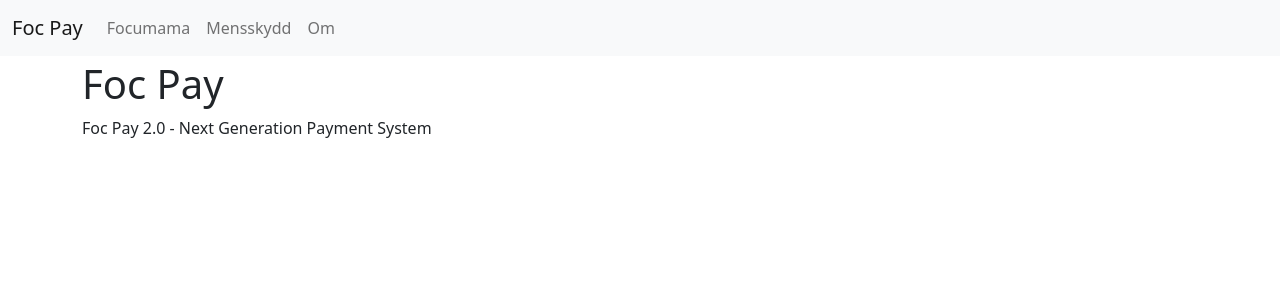
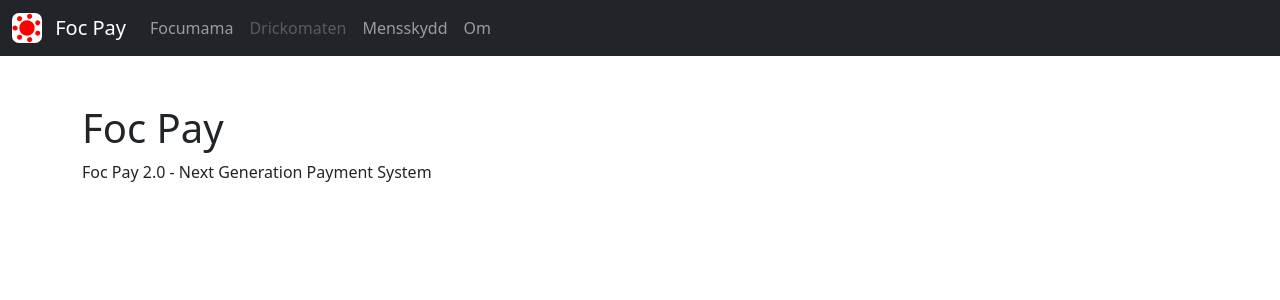
Before and after one commit to ollema/foc_pay_web, a Django app: page / in a window 1280 px wide. Shown: the top 300 px of the page. Run offline with Django 3.2, Linux system fonts and the light colour scheme; some libraries are stand-ins or nearby versions.

Commit message:
Small design update

```diff
--- a/config/urls.py
+++ b/config/urls.py
@@ -6,7 +6,7 @@ from django.views import defaults as default_views
 from django.views.generic import TemplateView
 from rest_framework.authtoken.views import obtain_auth_token
 
-from foc_pay_web.payments.views import drickomaten_payment_form, focumama_free_vend_form, focumama_payment_form
+from foc_pay_web.payments.views import focumama_free_vend_form, focumama_payment_form
 
 urlpatterns = [
     path("", TemplateView.as_view(template_name="pages/home.html"), name="home"),
@@ -18,7 +18,7 @@ urlpatterns = [
     # path("users/", include("foc_pay_web.users.urls", namespace="users")),
     # path("accounts/", include("allauth.urls")),
     path("focumama/", view=focumama_payment_form, name="focumama"),
-    path("drickomaten/", view=drickomaten_payment_form, name="drickomaten"),
+    # path("drickomaten/", view=drickomaten_payment_form, name="drickomaten"),
     path("free_vend/", view=focumama_free_vend_form, name="focumama_free_vend"),
     path("payments/", include("foc_pay_web.payments.urls", namespace="payments")),
 ] + static(settings.MEDIA_URL, document_root=settings.MEDIA_ROOT)
--- a/foc_pay_web/templates/base.html
+++ b/foc_pay_web/templates/base.html
@@ -38,29 +38,32 @@
   <body>
 
     <div class="mb-1">
-      <nav class="navbar navbar-expand-md navbar-light bg-light">
+      <nav class="navbar navbar-expand-md navbar-dark bg-dark">
         <div class="container-fluid">
+          <a class="navbar-brand" href="{% url 'home' %}">
+            <img src="{% static 'images/focpay.svg' %}" width="30" height="30" class="d-inline-block align-top me-2" alt="">
+            Foc Pay
+          </a>
           <button class="navbar-toggler navbar-toggler-right" type="button" data-bs-toggle="collapse" data-bs-target="#navbarSupportedContent" aria-controls="navbarSupportedContent" aria-expanded="false" aria-label="Toggle navigation">
             <span class="navbar-toggler-icon"></span>
           </button>
-          <a class="navbar-brand" href="{% url 'home' %}">Foc Pay</a>
 
           <div class="collapse navbar-collapse" id="navbarSupportedContent">
             <ul class="navbar-nav mr-auto">
+              {% with url_name=request.resolver_match.url_name %}
               <li class="nav-item">
-                <a class="nav-link" href="{% url 'focumama' %}">Focumama</a>
-              </li>
-              {% comment %}
-              <li class="nav-item">
-                <a class="nav-link" href="{% url 'drickomaten' %}">Drickomaten</a>
-              </li>
-              {% endcomment %}
-              <li class="nav-item">
-                <a class="nav-link" href="{% url 'focumama_free_vend' %}">Mensskydd</a>
+                <a class="nav-link {% if url_name == 'focumama' %}active{% endif %}" href="{% url 'focumama' %}">Focumama</a>
               </li>
               <li class="nav-item">
-                <a class="nav-link" href="{% url 'about' %}">Om</a>
+                <a class="nav-link disabled" href="#">Drickomaten</a>
               </li>
+              <li class="nav-item">
+                <a class="nav-link {% if url_name == 'focumama_free_vend' %}active{% endif %}" href="{% url 'focumama_free_vend' %}">Mensskydd</a>
+              </li>
+              <li class="nav-item">
+                <a class="nav-link {% if url_name == 'about' %}active{% endif %}" href="{% url 'about' %}">Om</a>
+              </li>
+              {% endwith %}
             </ul>
           </div>
         </div>
@@ -68,7 +71,7 @@
 
     </div>
 
-    <div class="container">
+    <div class="container mt-md-5">
 
       {% if messages %}
         {% for message in messages %}
```
Also changed, not shown: foc_pay_web/static/images/focpay.svg (added).
